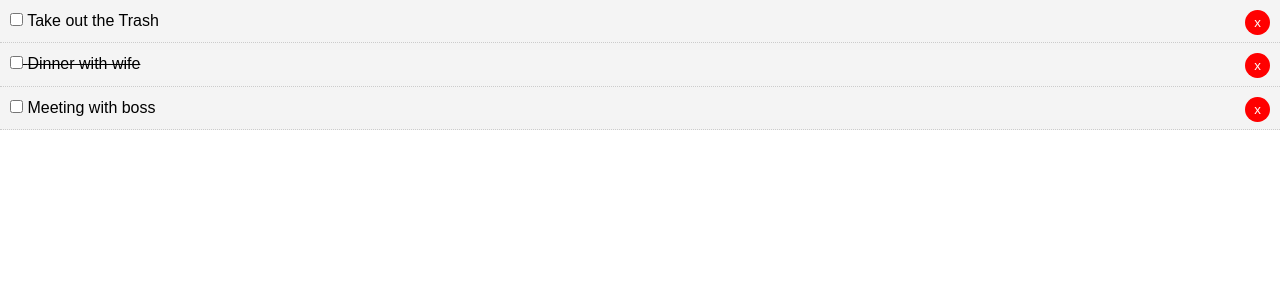
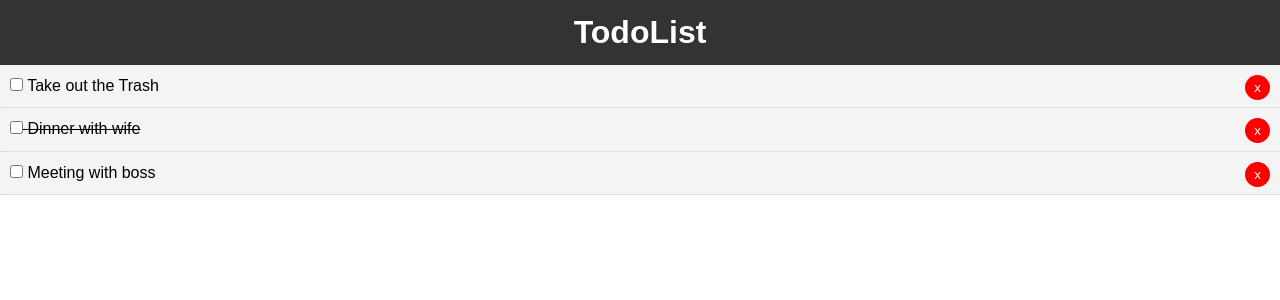
Before and after one commit to jyocus/ToDo-React-Practice, a React (Create React App) app in the folder client/: page / in a window 1280 px wide. Shown: the top 300 px of the page. Built offline with nearby package versions, Linux system fonts and the light colour scheme.

Commit message:
added header to Todos page

```diff
--- a/client/src/App.js
+++ b/client/src/App.js
@@ -1,6 +1,7 @@
 import React, { Component } from 'react';
 import './App.css';
 import Todos from './components/Todos';
+import Header from './components/layout/Header';
 
 class App extends Component {
   state = {
@@ -40,13 +41,14 @@
   //Delete Todo
   delTodo = (id) => {
     // console.log(id);
-    this.setState({ todos: [...this.state.todos.filter(todo => todo.id !== id)]})
+    this.setState({ todos: [...this.state.todos.filter(todo => todo.id !== id)]});
   }
 
   render() {
     // console.log(this.state.todos);
     return (
       <div className="App">
+        <Header />
         <Todos todos={this.state.todos} markComplete={this.markComplete}
         delTodo={this.delTodo}
         />
--- /dev/null
+++ b/client/src/components/layout/Header.js
@@ -0,0 +1,19 @@
+import React from 'react';
+
+function Header() {
+    return  (
+        <header style={headerStyle}>
+            <h1>TodoList</h1>
+        </header>
+    )
+
+}
+
+const headerStyle = {
+    background: '#333',
+    color: '#fff',
+    textAlign: 'center',
+    padding: '10px'
+}
+
+export default Header;
```
